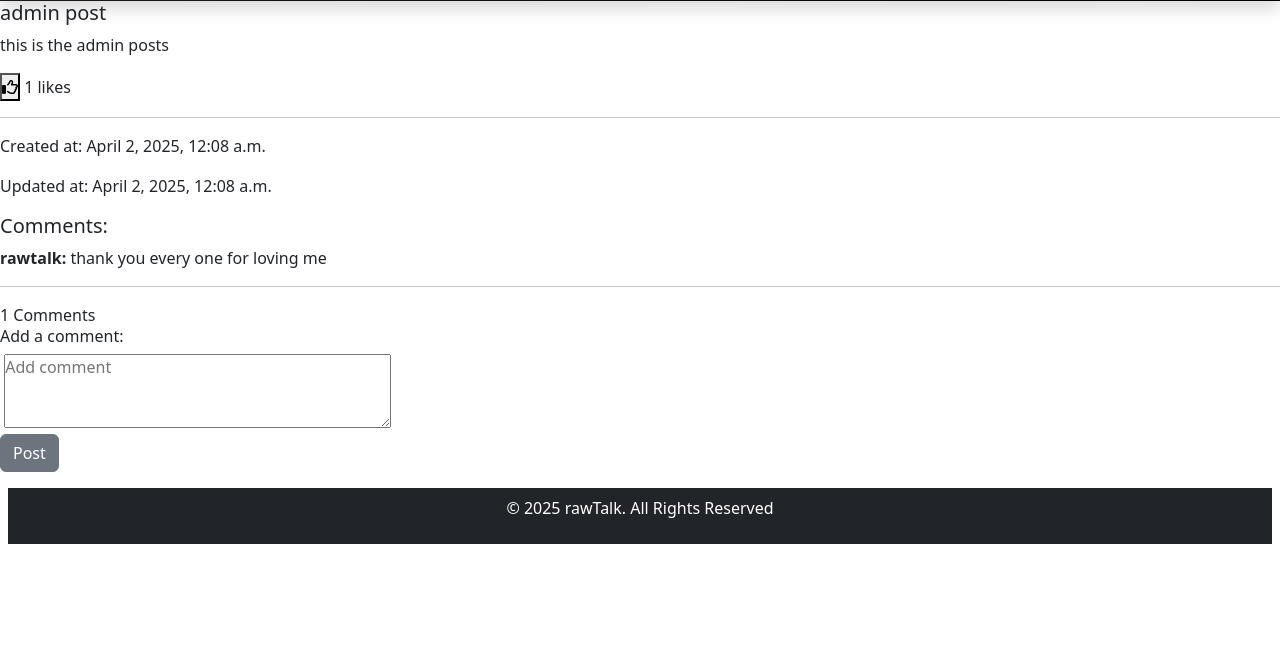
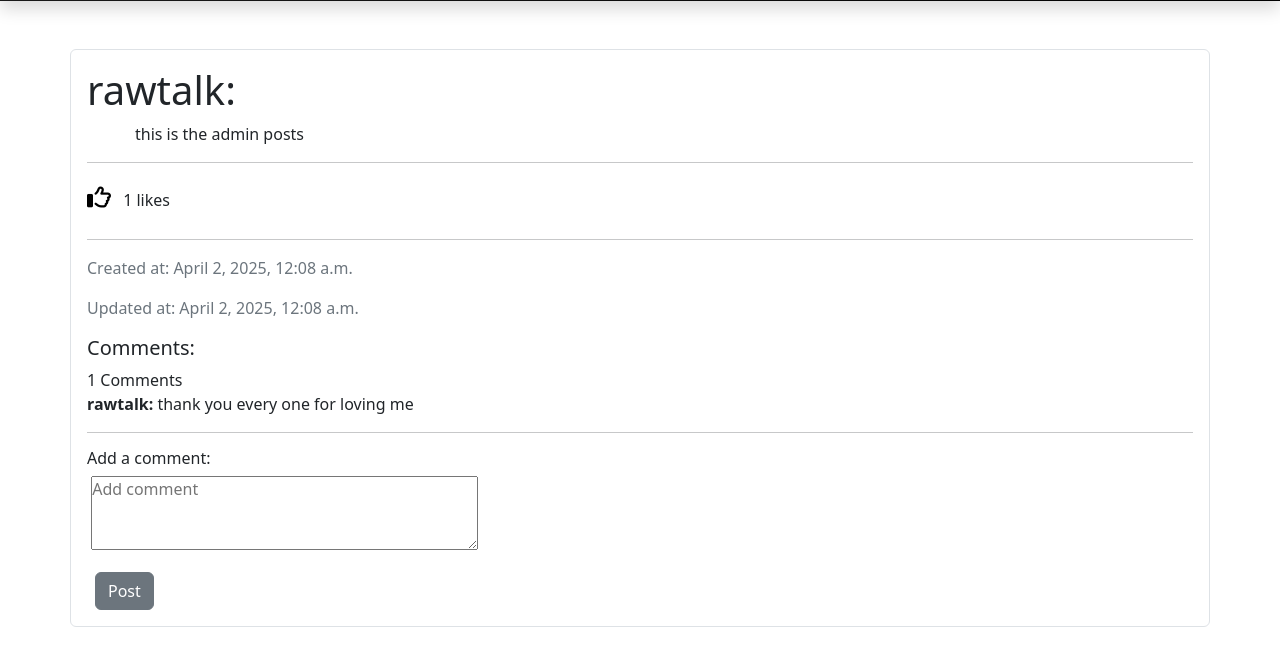
Before and after one commit to tshering10/Blog-App, a Django app: page /post/6/ in a window 1280 px wide. Shown: the part 55-721 px from the top of the page. Run offline with Django 5.2, Linux system fonts and the light colour scheme; data comes from the database, SQL or seed files in the repository; both versions use the stored data as it was after the commit; some libraries are stand-ins or nearby versions.

Commit message:
styled edit, create post page and details page

```diff
--- a/blog/posts/views.py
+++ b/blog/posts/views.py
@@ -7,7 +7,7 @@ from django.contrib.auth.decorators import login_required
 # Create your views here.
 def home(request):
     posts = Post.objects.all().order_by('-pk')
-    paginator = Paginator(posts, 2) #shows 2 posts per page
+    paginator = Paginator(posts, 5) #shows 5 posts per page
     page_number = request.GET.get('page')
     try:
         page_obj = paginator.get_page(page_number)
--- a/blog/static/css/styles.css
+++ b/blog/static/css/styles.css
@@ -96,3 +96,11 @@
     margin: 0 auto;
     height: auto;
 }
+/* styling like button */
+.like-button {
+    button {
+        border: none;
+        font-size: 1.5rem;
+        background-color: white;
+    }
+}
--- a/blog/templates/posts/base.html
+++ b/blog/templates/posts/base.html
@@ -73,11 +73,6 @@
 
     {% block content %}
     {% endblock content %}
-    <div class="footer-container mt-auto p-2">
-      <footer class = "bg-dark text-white p-2 text-center mt-2">
-        <p>&copy; 2025 rawTalk. All Rights Reserved</p>
-      </footer>
-    </div>
     <script src="https://cdn.jsdelivr.net/npm/bootstrap@5.2.3/dist/js/bootstrap.bundle.min.js" integrity="sha384-kenU1KFdBIe4zVF0s0G1M5b4hcpxyD9F7jL+jjXkk+Q2h455rYXK/7HAuoJl+0I4" crossorigin="anonymous"></script>
   </body>
 </html>
--- a/blog/templates/posts/details.html
+++ b/blog/templates/posts/details.html
@@ -1,52 +1,55 @@
 {% extends 'posts/base.html' %}
 {% block title %}{{ post.title }}{% endblock title %}
 {% block content %}
-    <div class="detail-post">
-        <div class="post-header">
-            <h5>{{ post.title }}</h5>
-            <p>{{ post.content }}</p>
-
-            <form action="{% url "like_post" post.pk %}" method='post'>
+    <div class="container mt-5 border rounded p-3">
+        <div class="post-header mb-4">
+            <h5 class="display-6">{{ post.author.username }}:</h5>
+            <p class="ms-5">{{ post.content }}</p>
+            <hr>
+            <form action="{% url "like_post" post.pk %}" method='post' class="like-button">
                 {% csrf_token %}
-                <button type='submit'><i class="fa-regular fa-thumbs-up"></i></button> {{ post.likes.count }} likes
-
+                <button type='submit' class="border-none"><i class="fa-regular fa-thumbs-up like-icon"></i></button>
+                <span class="ms-2">{{ post.likes.count }} likes </span>
             </form>
         </div>
 
         <!-- Edit/Delete buttons for real author -->
         {% if request.user == post.author %}
-            <div class="edit-delete-container">
-                <a href="{% url 'edit_post' post.pk %}" class="btn btn-success">Edit</a>
-                <a href="{% url 'delete_post' post.pk %}" class="btn btn-danger">Delete</a>
+            <div class="edit-delete-container mb-4">
+                <a href="{% url 'edit_post' post.pk %}" class="btn btn-outline-dark btn-sm">Edit</a>
+                <a href="{% url 'delete_post' post.pk %}" class="btn btn-outline-dark btn-sm">Delete</a>
             </div>
         {% endif %}
 
         <!-- Post Timestamps -->
         <hr>
-        <div class="post-timestamps">
+        <div class="post-timestamps text-muted">
             <p>Created at: {{ post.created_at }}</p>
-            <p>Updated at: {{ post.updated_at }}</p>
+            {% if post.updated_at %}
+                <p>Updated at: {{ post.updated_at }}</p>
+            {% endif %}
+
         </div>
 
         <!-- Comments Section -->
-        <div class="comments-section">
-            <h5>Comments:</h5>
+        <div class="comments-section mt-3">
+            <h5>Comments:</h5> <span class="">{{ comments.count }}</span> Comments
                 <div class="comments-list">
                     {% for comment in comments %}
-                        <div class="comment">
+                        <div class="comment mb-3">
                             <p><strong>{{ comment.author.username }}:</strong> {{ comment.content }}</p>
                             <hr>
                         </div>
                     {% empty %}
-                        <p>No comments yet.</p>
+                        <p class="ms-3">No comments yet.</p>
                     {% endfor %}
                 </div>
         </div>
 
         <!-- Comment Form -->
-         <span>{{ comments.count }}</span> Comments
+
         <div class="comment-form">
-            <h6>Add a comment:</h6>
+            <h6 class="mt-3">Add a comment:</h6>
                 <form method="post" action="{% url 'post_detail' post.pk %}">
                     {% csrf_token %}
                         <div class="form-group">
@@ -55,9 +58,9 @@
                         </div>
 
                     {% if request.user.is_authenticated %}
-                        <button type="submit" class="btn btn-secondary">Post</button>
+                        <button type="submit" class="btn btn-secondary mt-3 ms-2">Post</button>
                     {% else %}
-                        <a href="{% url 'signup' %}?next={% url 'post_detail' post.pk %}" class="btn btn-secondary">Post</a>
+                        <a href="{% url 'signup' %}?next={% url 'post_detail' post.pk %}" class="btn btn-secondary mt-3 ms-2">Post</a>
                         {% comment "" %}next should redirect to the post trying to comment but not working ,idk why{% endcomment %}
                     {% endif %}
                 </form>
--- a/blog/templates/posts/home.html
+++ b/blog/templates/posts/home.html
@@ -58,4 +58,9 @@
     </nav>
 </div>
 
+<div class="footer-container mt-auto p-2">
+    <footer class = "bg-dark text-white p-2 text-center mt-2">
+      <p>&copy; 2025 rawTalk. All Rights Reserved</p>
+    </footer>
+  </div>
 {% endblock content %}
```
Also changed, not shown: blog/templates/posts/create.html (+23 -6 lines), blog/templates/posts/delete.html (deleted, +0 -7 lines), blog/templates/posts/edit.html (+21 -4 lines), blog/db.sqlite3.
